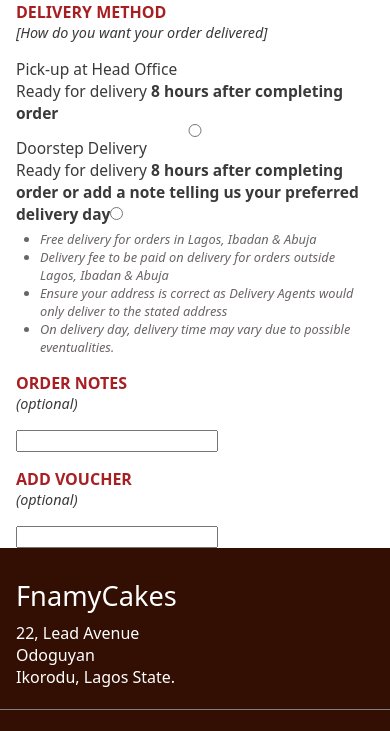
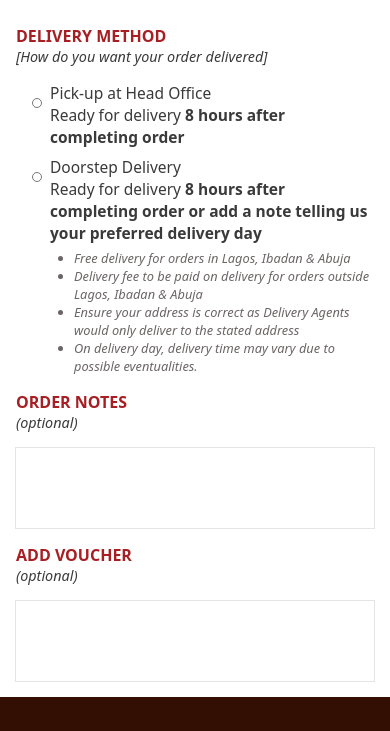
Before and after one commit to dej-xx01/cakes, a React (Vite) app: page /checkout in a window 390 px wide. Shown: the part 499-1230 px from the top of the page. Built offline with nearby package versions, Linux system fonts and the light colour scheme.

Commit message:
made some adjustments to the delivery page

```diff
--- a/src/index.css
+++ b/src/index.css
@@ -560,24 +560,27 @@ nav{
     font-weight: bold;
   }
 
-  .cake-flavour{
+  .cake-flavour, .delivery-mode{
     width: fit-content;
     display: flex;
-    align-items: center;
     flex-direction: row-reverse;
     color: #3A3A3A;
     margin-left: 1rem;
+  }
+  .cake-flavour{
+    align-items: center;
   }
   label{
     font-size: 0.9rem;
     font-weight: bold;
     color: #3A3A3A;
   }
-  .cake-flavour input[type="radio"]{
+  .cake-flavour input[type="radio"], .delivery-mode input[type="radio"]{
     margin-right: 0.5rem;
     width: 10px;
     height: 10px;
   }
+
   #cake-message, #user-cake-details{
     display: block;
     margin: 0.3rem 0;
@@ -729,7 +732,7 @@ nav{
     border-top-left-radius: 10px;
   }
   #delivery-form{
-    padding: 0 1rem;
+    padding: 1rem;
   }
   #delivery-form label{
     font-weight: normal;
@@ -752,27 +755,15 @@ nav{
 
 
   .doorstep-d-info{
-    /* list-style: none; */
     margin-top: 0.3rem;
     padding-left: 1.5rem;
+    /* list-style: none; */
   }
   .doorstep-d-info li{
-    /* border: 1px solid brown; */
     color: #6b6565;
     font-style: italic;
     font-size: 0.8rem;
-  }
-  .doorstep-d-info li::after{
-    content: "";
-    height: 10px;
-    width: 10px;
-    border-radius: 50%;
-  }
-  .cake-flavour, .delivery-mode{
-    display: flex;
-    flex-direction: column;
-    font-size: 0.3rem;
-    color: #3A3A3A;
+
   }
   #customer-details{
     display: grid;
@@ -801,17 +792,25 @@ nav{
     font-style: italic;
     color: rgba(0, 0, 0, 0.5);
   }
-  .delivery-mode{
-    display: flex;
-  }
   .delivery-mode label{
-    /* float: left; */
     font-size: 0.97rem;
   }
   .delivery-mode label span{
     font-weight: bold;
   }
 
+  .delivery-mode{
+    margin-bottom: 0.5rem;
+  }
+  .delivery-mode input[type="radio"]{
+    margin-top: 1rem;
+  }
+  .notes-voucher-container input{
+    height: 80px;
+    width: 100%;
+    border: none;
+    outline: 1px solid rgba(0, 0, 0, 0.10);
+  }
 }
 
 
--- a/src/pages/checkout/checkout.jsx
+++ b/src/pages/checkout/checkout.jsx
@@ -19,21 +19,23 @@ export default function Checkout(){
                         <input type="radio" name="pickup" id="pickup"/>
                     </div>
                     <div className="delivery-mode">
-                        <label htmlFor = "doorstep">Doorstep Delivery <br /> Ready for delivery <span>8 hours after completing order or add a note telling us your preferred delivery day</span>
-                        <input type="radio" name="doorstep" id="doorstep"/>
-                        </label>
+                        <label htmlFor = "doorstep">Doorstep Delivery <br/> Ready for delivery <span>8 hours after completing order or add a note telling us your preferred delivery day</span>
                         <ul className="doorstep-d-info">
                             <li>Free delivery for orders in Lagos, Ibadan & Abuja</li>
                             <li>Delivery fee to be paid on delivery for orders outside Lagos, Ibadan & Abuja</li>
                             <li>Ensure your address is correct as Delivery Agents would only deliver to the stated address</li>
                             <li>On delivery day, delivery time may vary due to possible eventualities. </li>
                         </ul>
+                        </label>
+                        <input type="radio" name="doorstep" id="doorstep"/>
                     </div>
                 </div>
-                <h1>ORDER NOTES<span>(optional)</span></h1>
-                <input type="text" />
-                <h1>ADD VOUCHER<span>(optional)</span></h1>
-                <input type="text" />
+                <div className="notes-voucher-container">
+                    <h1>ORDER NOTES<span>(optional)</span></h1>
+                    <input type="text" />
+                    <h1>ADD VOUCHER<span>(optional)</span></h1>
+                    <input type="text" />
+                </div>
             </form>
         </>
     )
```
